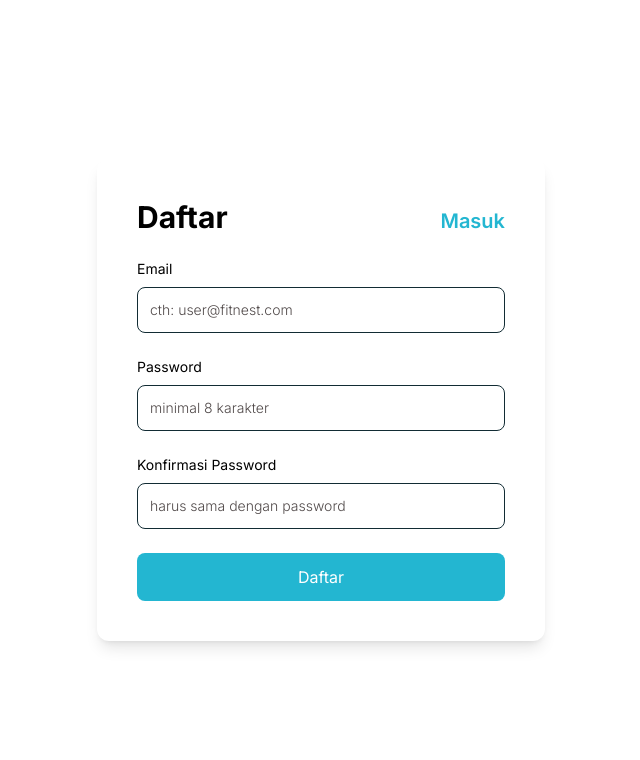
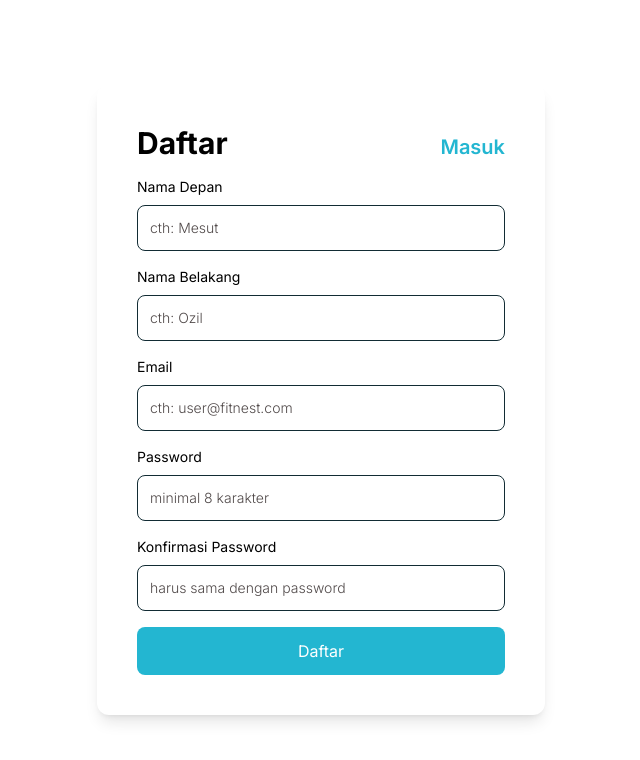
Before and after one commit to FIFA-Corp/fitnest, a React (Vite) app: page /register in a window 1280 px wide. Shown: the top 760 px of the page, without its empty margins (319-959 px from the left). Built offline with nearby package versions, Linux system fonts and the light colour scheme.

Commit message:
feat: add column first name and last name in register

```diff
--- a/src/routes/login.tsx
+++ b/src/routes/login.tsx
@@ -2,9 +2,9 @@ import { Link } from "react-router-dom";
 
 export default function Login() {
   return (
-    <div className="flex min-h-screen items-center justify-center bg-custom-white">
-      <form className="flex w-full max-w-md flex-col gap-6 rounded-xl bg-custom-white p-10 shadow-lg">
-        <div className="flex w-full flex-row items-end justify-between">
+    <div className="flex min-h-screen items-center justify-center bg-custom-white  p-4">
+      <form className="flex w-full max-w-md flex-col gap-4 rounded-xl bg-custom-white p-10 shadow-lg">
+        <div className="mb-2 flex w-full flex-row items-end justify-between">
           <h1 className="text-3xl font-bold text-custom-black-primary">
             Masuk
           </h1>
@@ -41,7 +41,7 @@ export default function Login() {
         </div>
         <button
           type="submit"
-          className="rounded-lg bg-custom-blue-primary py-3 text-white transition-all duration-300 ease-linear hover:bg-custom-blue-secondary"
+          className="mt-2 rounded-lg bg-custom-blue-primary py-3 text-white transition-all duration-300 ease-linear hover:bg-custom-blue-secondary"
         >
           Masuk
         </button>
--- a/src/routes/register.tsx
+++ b/src/routes/register.tsx
@@ -2,8 +2,8 @@ import { Link } from "react-router-dom";
 
 export default function Register() {
   return (
-    <div className="flex min-h-screen items-center justify-center bg-custom-white">
-      <form className="flex w-full max-w-md flex-col gap-6 rounded-xl bg-custom-white p-10 shadow-lg">
+    <div className="flex min-h-screen items-center justify-center bg-custom-white p-4">
+      <form className="flex w-full max-w-md flex-col gap-4 rounded-xl bg-custom-white p-10 shadow-lg">
         <div className="flex w-full flex-row items-end justify-between">
           <h1 className="text-3xl font-bold text-custom-black-primary">
             Daftar
@@ -14,6 +14,30 @@ export default function Register() {
           >
             Masuk
           </Link>
+        </div>
+        <div className="flex flex-col gap-2">
+          <label htmlFor="first-name" className="text-sm">
+            Nama Depan
+          </label>
+          <input
+            type="text"
+            id="first-name"
+            name="first-name"
+            className="rounded-lg border-[1px] border-custom-black-secondary p-3 text-sm text-custom-black-secondary outline-none placeholder:font-light placeholder:text-custom-grey"
+            placeholder="cth: Mesut"
+          />
+        </div>
+        <div className="flex flex-col gap-2">
+          <label htmlFor="last-name" className="text-sm">
+            Nama Belakang
+          </label>
+          <input
+            type="text"
+            id="last-name"
+            name="last-name"
+            className="rounded-lg border-[1px] border-custom-black-secondary p-3 text-sm text-custom-black-secondary outline-none placeholder:font-light placeholder:text-custom-grey"
+            placeholder="cth: Ozil"
+          />
         </div>
         <div className="flex flex-col gap-2">
           <label htmlFor="email" className="text-sm">
```
